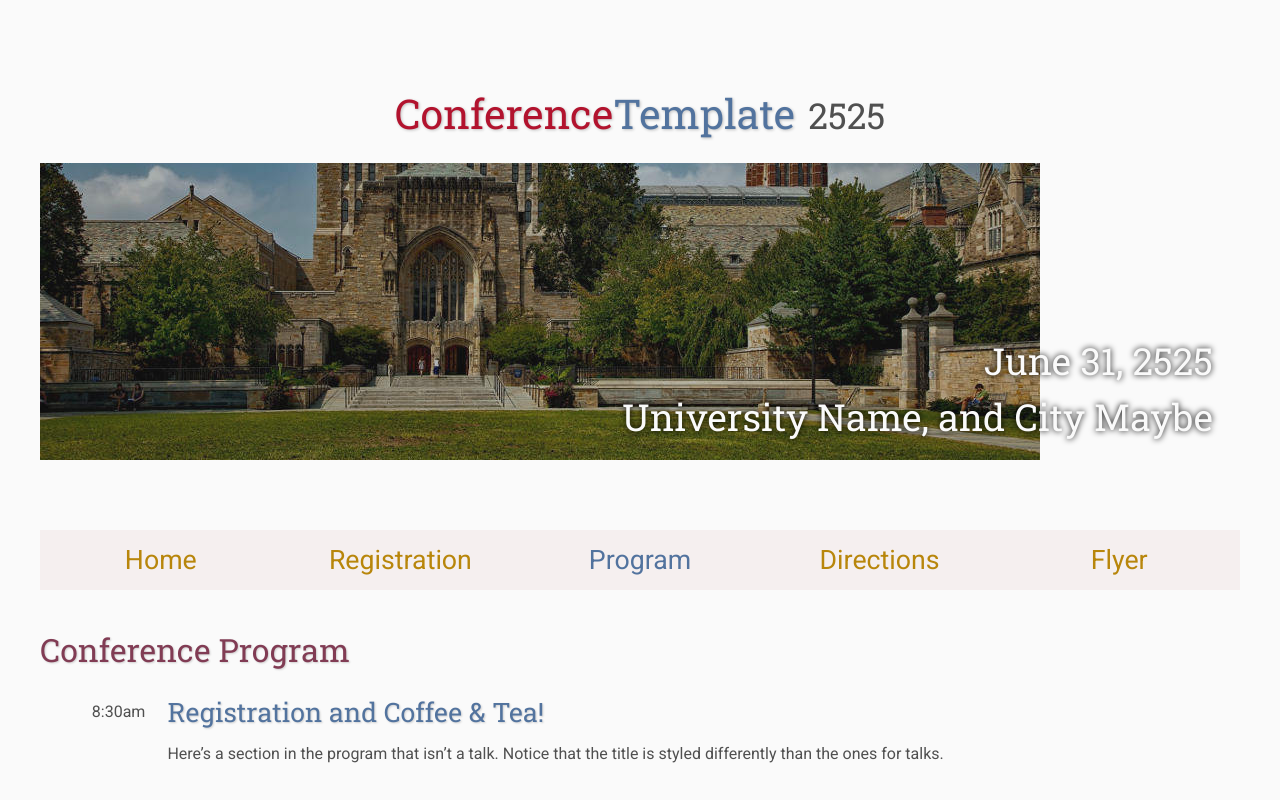
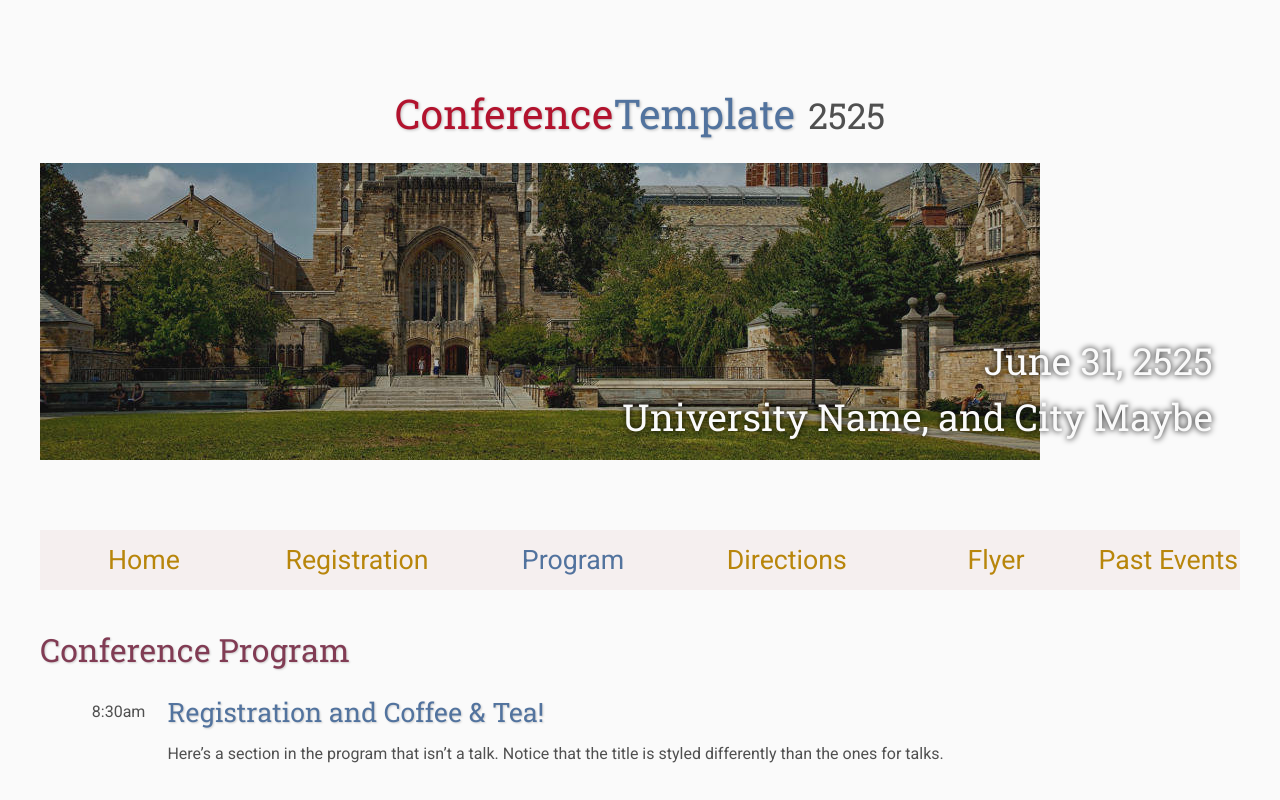
Before and after one commit to waiti-workshop/waiti-workshop.github.io, a plain HTML site: page program/index.html in a window 1280 px wide. Shown: the top 800 px of the page. Drawn offline with nearby package versions, Linux system fonts and the light colour scheme; some packages are replaced by stand-ins of ours; files that its build step writes are made by us from their sources.

Commit message:
Add menu item 3

```diff
--- a/program/index.html
+++ b/program/index.html
@@ -43,6 +43,9 @@
             </td>
             <td class="navigation">
                 <a title="Conference Flyer" href="flyer">Flyer</a>
+            </td>
+             <td class="navigation">
+                <a title="Past Events" href="previous/index.html">Past Events</a>
             </td>
         </tr>
     </table>
```
